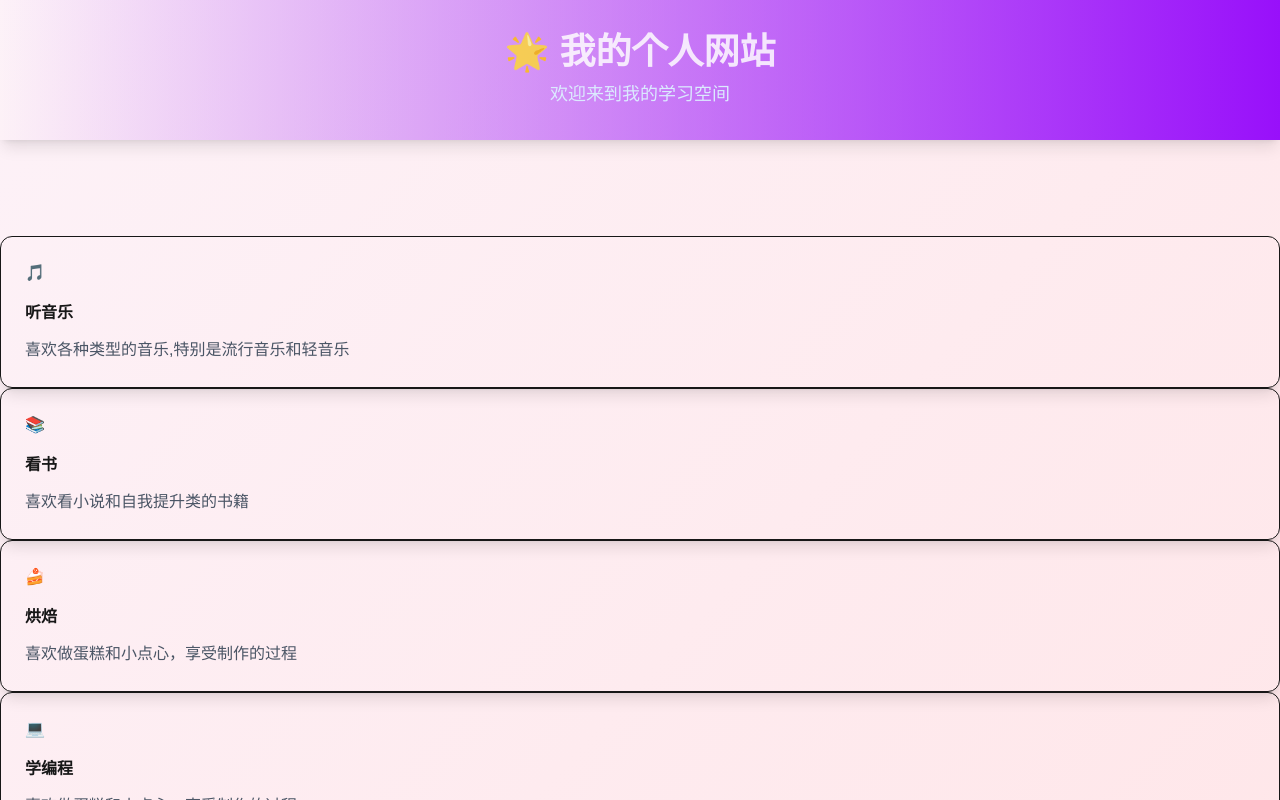
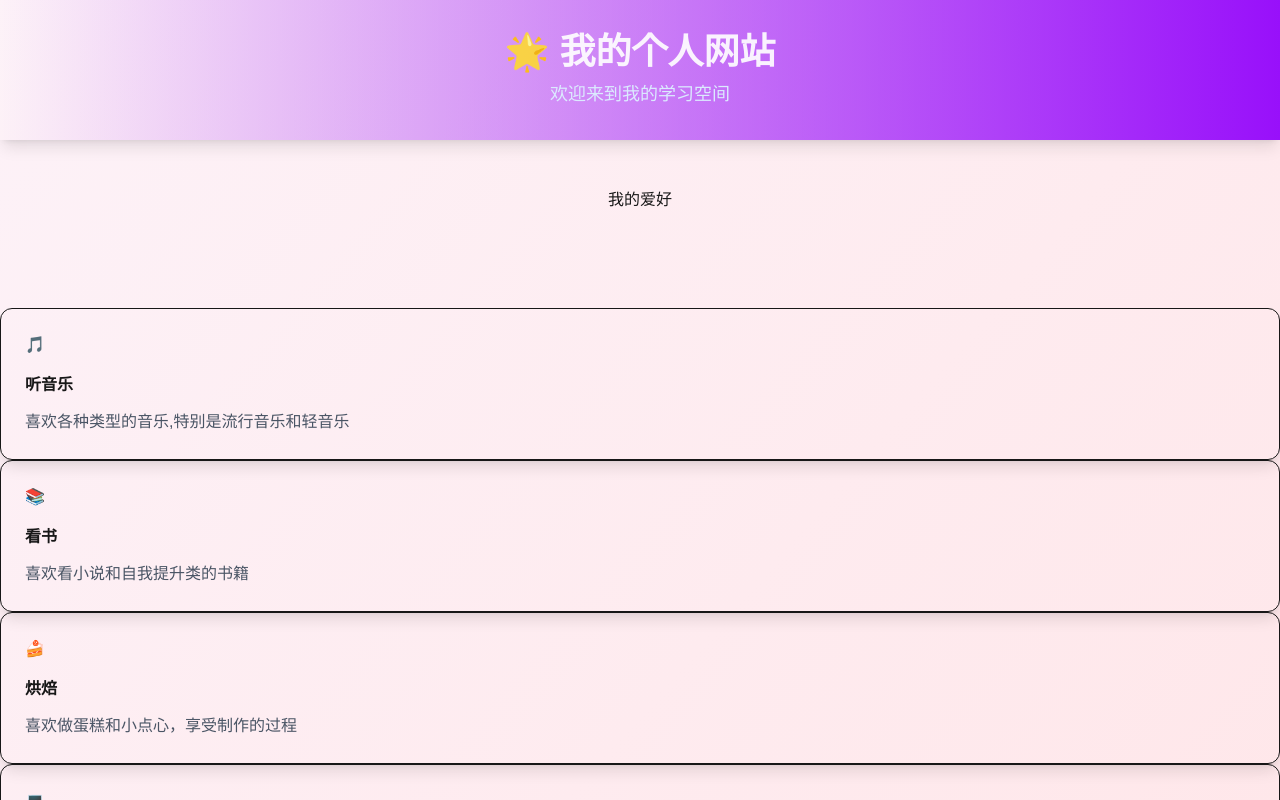
Before and after one commit to lengxl2025/my-first-nextjs, a Next.js app: page /hobbies in a window 1280 px wide. Shown: the top 800 px of the page. Built offline with nearby package versions, Linux system fonts and the light colour scheme.

Commit message:
学了JS,理解了函数

```diff
--- a/app/hobbies/page.tsx
+++ b/app/hobbies/page.tsx
@@ -10,7 +10,11 @@ export default function Hobbies() {
       "
     >
       <Header />
-      <main className="container mx-auto px-6 py-12"></main>
+      <main className="container mx-auto px-6 py-12">
+        <div className="text-center mb-12">
+          <h2>我的爱好</h2>
+        </div>
+      </main>
 
       <Card
         title="听音乐"
--- a/app/mypage1/page.tsx
+++ b/app/mypage1/page.tsx
@@ -1,6 +1,7 @@
 import Link from "next/link";
 import Header from "../components/Header";
 import Footer from "../components/Food1";
+import Button2 from "../components/Button2";
 
 export default function Home() {
   return (
@@ -48,7 +49,12 @@ export default function Home() {
             </div>
           </Link>
         </div>
-
+        <Button2 variant="primary" size="lg">
+          主要按钮
+        </Button2>
+        <Button2 variant="primary" size="lg">
+          ci要按钮
+        </Button2>
         {/* 成就展示 */}
         <div className="mt-16 bg-white rounded-2xl shadow-xl p-8 max-w-4xl mx-auto border-l-4 border-green-400">
           <h3 className="text-2xl font-bold text-gray-800 mb-6 text-center">
--- a/app/page.tsx
+++ b/app/page.tsx
@@ -1,6 +1,7 @@
 import Link from "next/link";
 import Header from "./components/Header";
 import Footer from "./components/Footer";
+import Button from "./components/Button";
 
 export default function MyPage2() {
   return (
@@ -126,6 +127,10 @@ export default function MyPage2() {
           </div>
         </div>
       </main>
+      <Button variant="success" size="lg">
+        主要按钮
+      </Button>
+
       <Footer />
     </div>
   );
```
Also changed, not shown: app/components/MyNav.tsx (+0 -15 lines).
